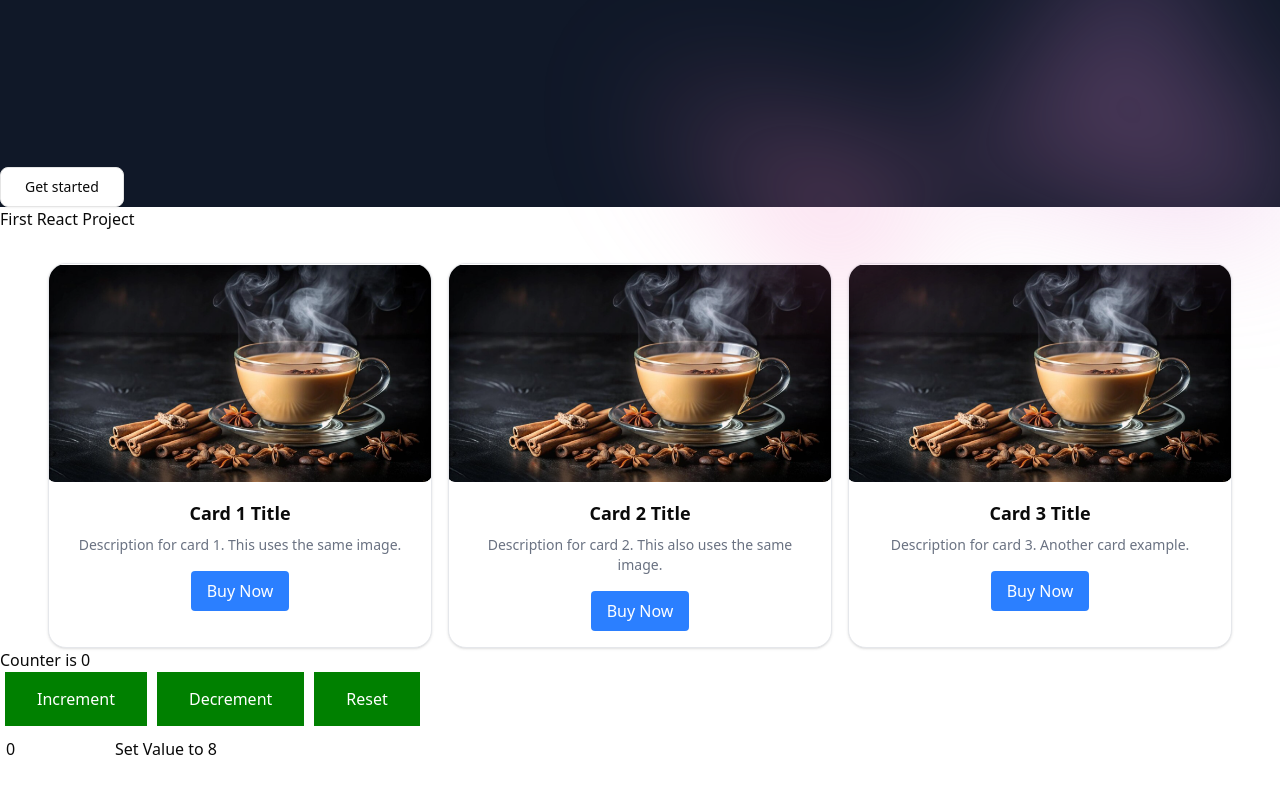
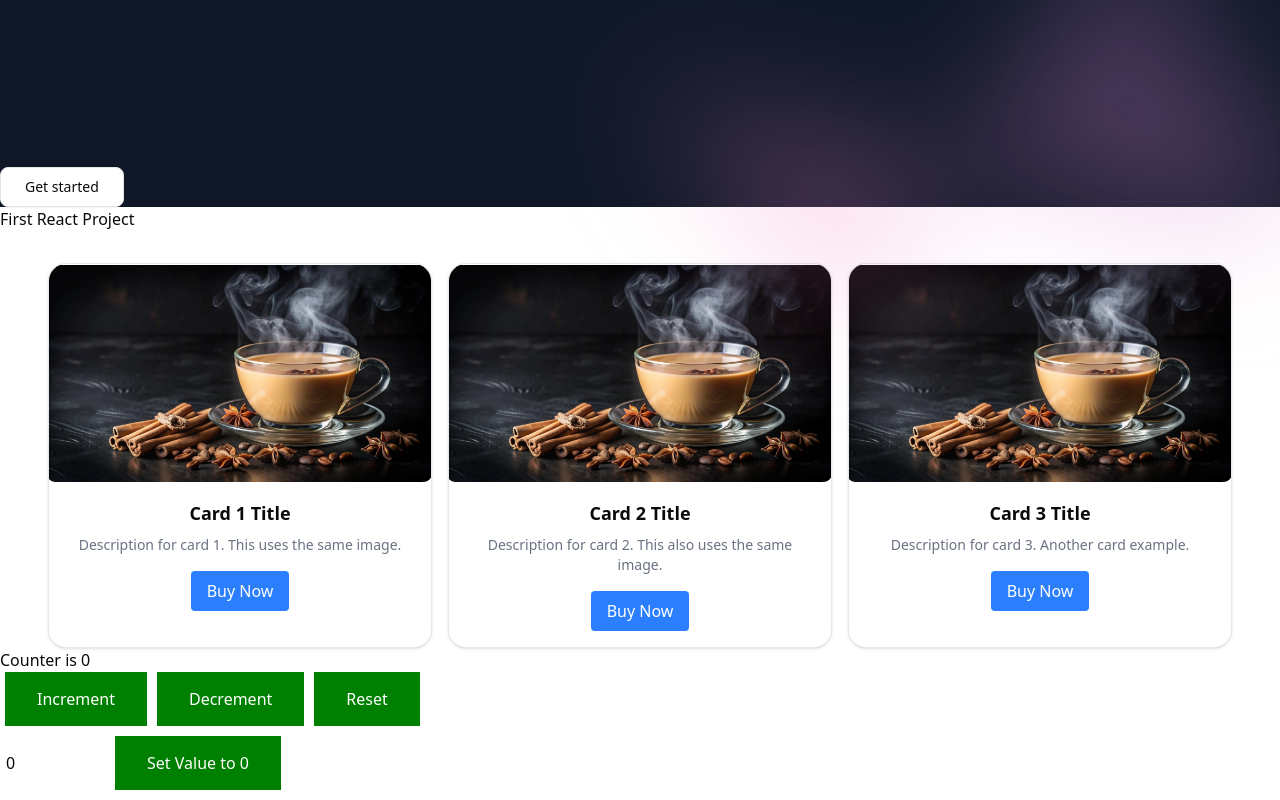
Before and after one commit to himanshusaini-91/REACT-JS-APP, a React (Vite) app: page / in a window 1280 px wide. Shown: the part 1333-2133 px from the top of the page. Before the commit the page ends 2105 px from the top, so only its background shows below. Built offline with nearby package versions, Linux system fonts and the light colour scheme.

Commit message:
counter is set changes on button onclick

```diff
--- a/src/components/Counter.jsx
+++ b/src/components/Counter.jsx
@@ -2,6 +2,7 @@ import "../App.css";
 import { useState } from "react";
 export default function Counter() {
     const [count, setCount] = useState(0)
+    const [counToSet, setCountToSet] = useState(0)
     // const decrementHandler = () => {
     //     setCount(count - 1)
     // }
@@ -25,9 +26,9 @@ export default function Counter() {
                         padding: "0.6 rem 1.2rem",
                         margin: "0 5px"
                     }}
-                    onChange={(event) => { setCount(Number(event.target.value)) }}
-                    value={count} />
-                <button style={{ margin: "0 5px" }}>Set Value to 8</button>
+                    onChange={(event) => { setCountToSet(Number(event.target.value)); }}
+                    value={counToSet} />
+                <button className="button" style={{ margin: "0 5px" }} onClick={() => setCount(counToSet)}>Set Value to {counToSet}</button>
             </div>
         </>
 
```
